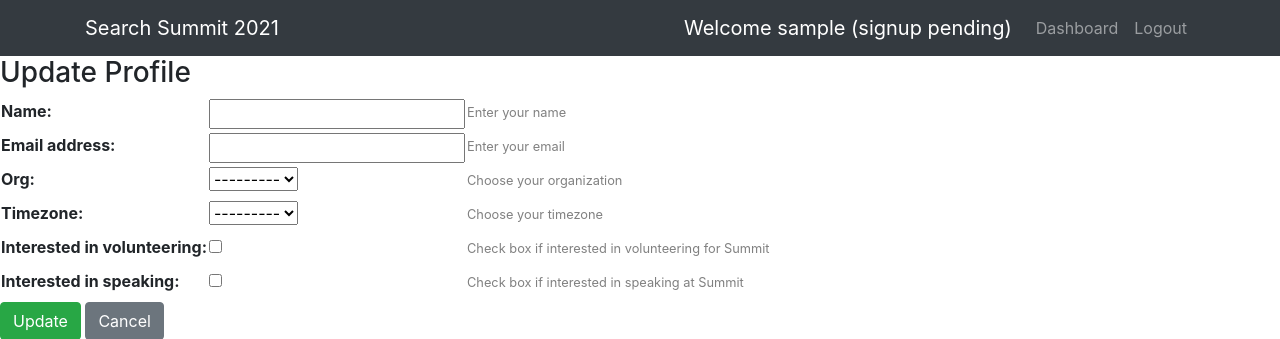
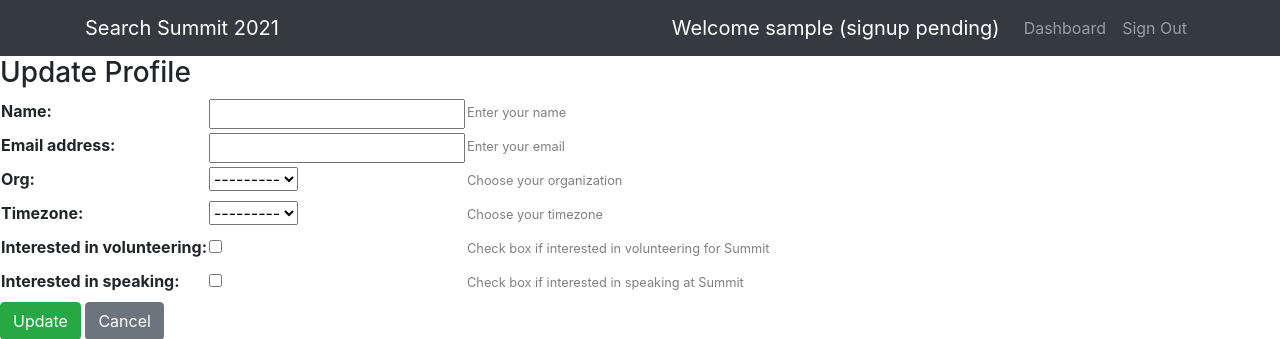
Before and after one commit to sujitpal/sherpa, a Django app: page /attendee/profile in a window 1280 px wide. Shown: the top 339 px of the page. Run offline with Django 3.2, Linux system fonts and the light colour scheme; the visitor is signed in with stand-in values (Sample User, id 1); data that the repository does not hold is empty; some libraries are stand-ins or nearby versions.

Commit message:
fix: cosmetic

```diff
--- a/templates/apps/base.html
+++ b/templates/apps/base.html
@@ -27,19 +27,19 @@
                     <a class="nav-link" href="/dashboard">Dashboard</a>
                 </li>
                 <li class="nav-item">
-                    <a class="nav-link" href="/signout">Logout</a>
+                    <a class="nav-link" href="/signout">Sign Out</a>
                 </li>
             </ul>
             {% else %}
             <ul class="navbar-nav ml-auto">
                 <li>
-                    <span class="navbar-brand">You are not logged in</span>
+                    <span class="navbar-brand">You are not signed in</span>
                 </li>
                 <li class="nav-item">
-                    <a class="nav-link" href="/signin">Login</a>
+                    <a class="nav-link" href="/signin">Sign In</a>
                 </li>
                 <li>
-                    <a class="nav-link" href="/signup">Register</a>
+                    <a class="nav-link" href="/signup">Sign Up</a>
                 </li>
             </ul>
             {% endif %}
```
